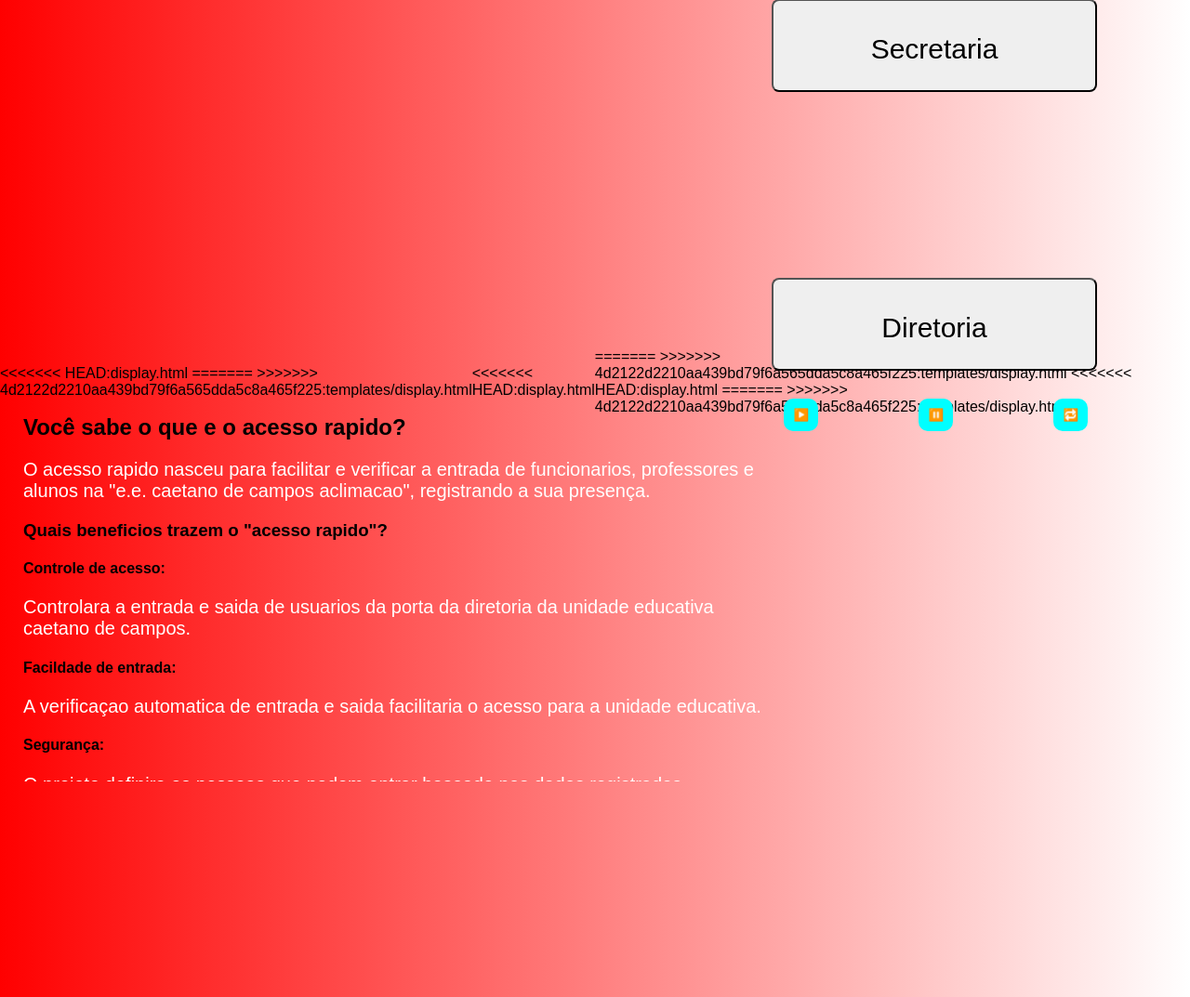
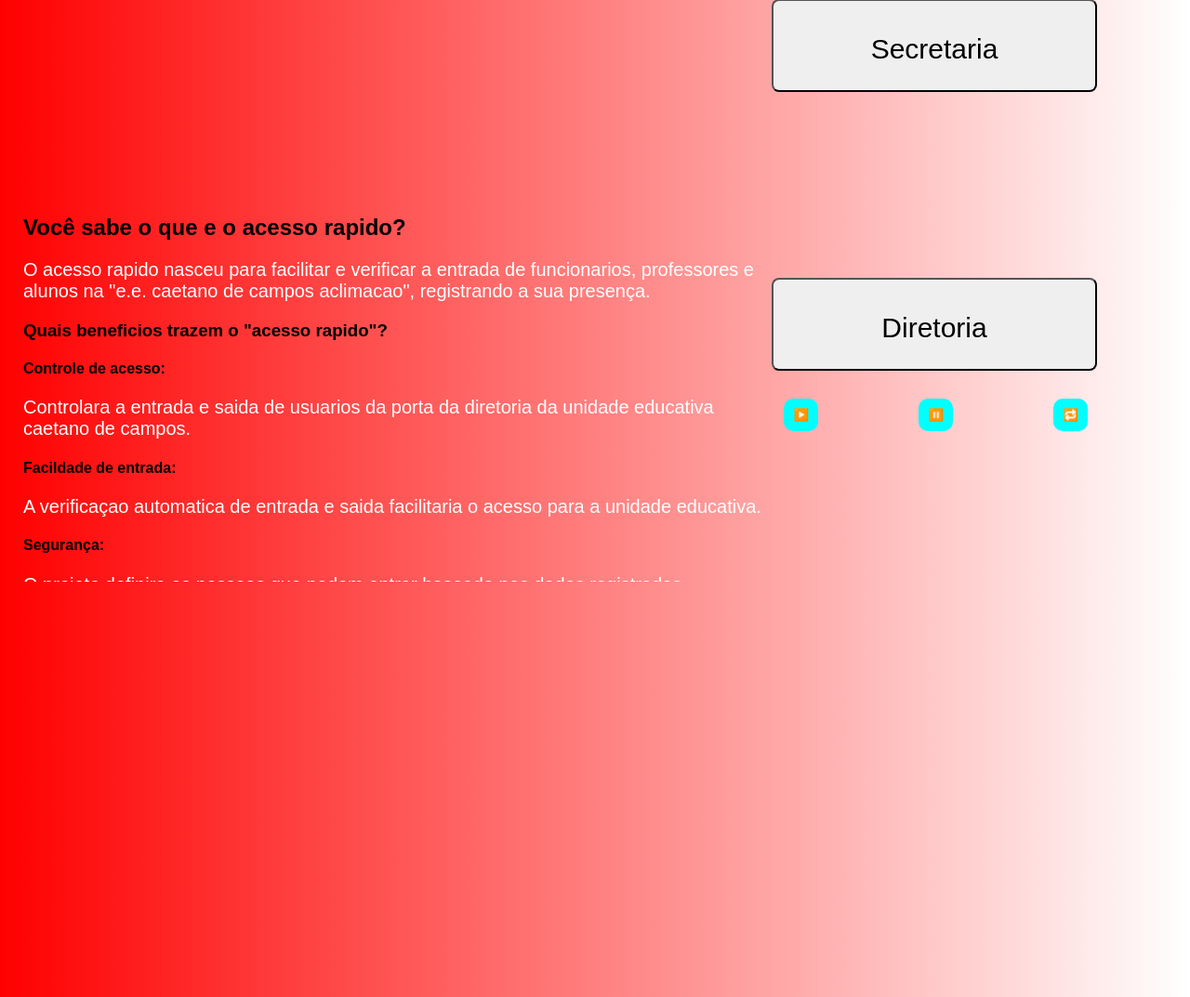
Before and after one commit to lian590/deted_visual, a Flask app: template templates/display.html in a window 1280 px wide. Shown: the part 251-1324 px from the top of the page at 93% size. Run offline with Flask 3, Linux system fonts and the light colour scheme; the template is opened without the code that fills it, so the values that code supplies are empty.

Commit message:
correções do commit

```diff
--- a/templates/display.html
+++ b/templates/display.html
@@ -4,13 +4,13 @@
     <meta charset="UTF-8">
     <meta name="viewport" content="width=device-width, initial-scale=1.0">
     <title>Detect Visual</title>
-<<<<<<< HEAD:display.html
+
     <link rel="stylesheet" href="display.css">
-=======
+
     <script src="{{ url_for('static', filename='display.js') }}"></script>
     <link rel="stylesheet" href="{{ url_for('static', filename='display.css') }}">
     <link rel="icon" type="image/x-icon" href="{{ url_for('static', filename='favicon.ico') }}">
->>>>>>> 4d2122d2210aa439bd79f6a565dda5c8a465f225:templates/display.html
+
 </head>
 <body>
     <div class="container">
@@ -30,7 +30,7 @@
     Diretoria
 </button>
     </div>
-<<<<<<< HEAD:display.html
+
     <div class="audio-player">
         <audio id="meuAudio" src="audio ai.mp3" preload="auto"></audio>
 
@@ -41,8 +41,7 @@
 
     </div>
     </div>
-=======
->>>>>>> 4d2122d2210aa439bd79f6a565dda5c8a465f225:templates/display.html
+
     <div class="text" > <!--scroll-->
         <div class="texte"><!--texto-->
             <h2>Você sabe o que e o acesso rapido? </h2>
@@ -77,10 +76,9 @@
                 <p>O acesso rapido servira muito mais como um aplicativo, ele ajudará e ira facilitar a segurança e o controle de entrada.</p>
             </div>
         </div>
-<<<<<<< HEAD:display.html
+
         <script src="display.js"></script>
-=======
 
->>>>>>> 4d2122d2210aa439bd79f6a565dda5c8a465f225:templates/display.html
+
         </body>
         </html>
```
